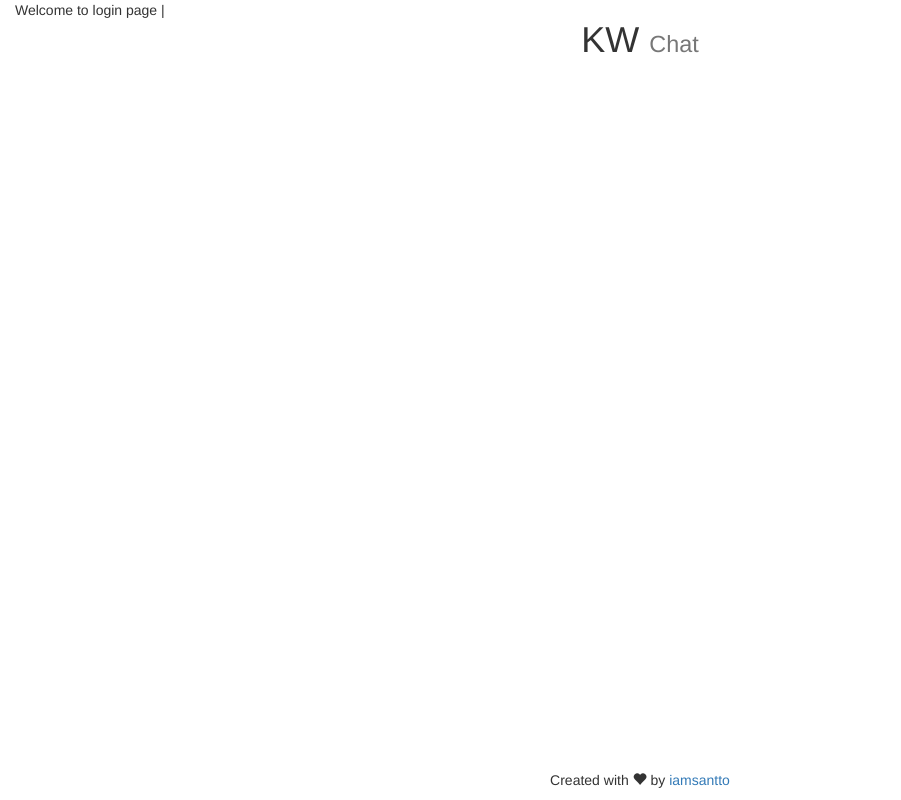
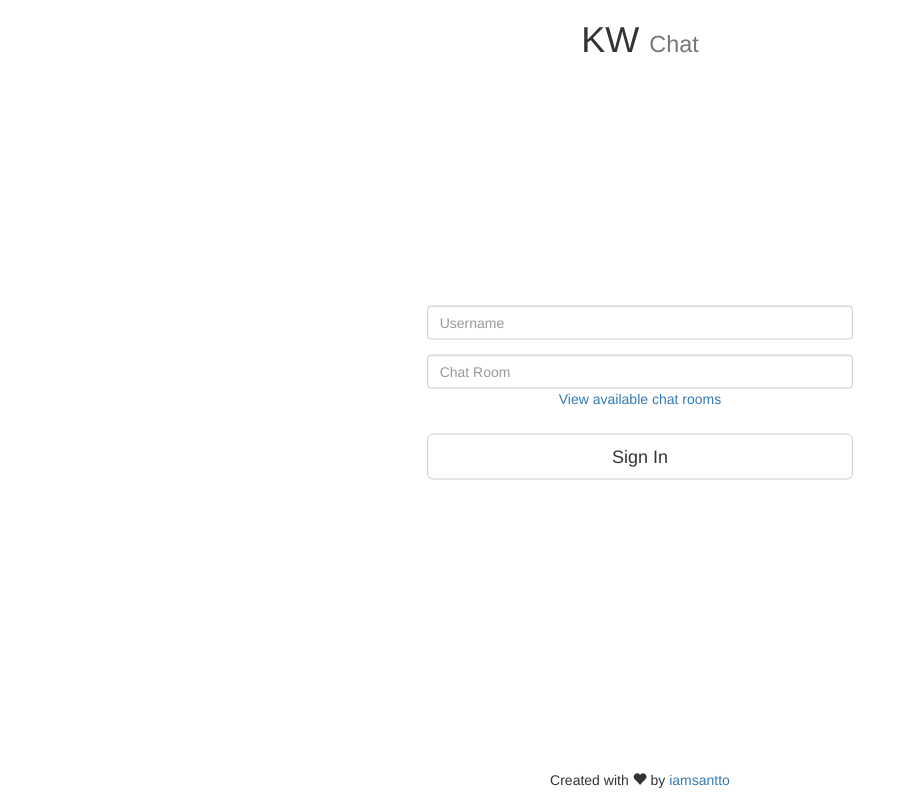
Before and after one commit to iamsantto/chat-up, a website: page public/index.html in a window 1280 px wide. Shown: the whole page, without its empty margins (0-901 px from the left). Drawn offline with Linux system fonts and the light colour scheme.

Commit message:
Login page design complete

```diff
--- a/public/css/style.css
+++ b/public/css/style.css
@@ -5,3 +5,10 @@ body {
 .header {
 
 }
+
+.contentMain {
+  position: absolute;
+  top: 50%;
+  transform: translateY(-50%);
+  width: 100%;
+}
--- a/public/index.html
+++ b/public/index.html
@@ -18,7 +18,7 @@
       </div>
 
       <!--** Ui Router **-->
-      <div ui-view></div>
+      <div class="row contentMain" ui-view></div>
 
       <!--** Footer **-->
       <div class="row footer navbar-fixed-bottom">
--- a/public/views/login.html
+++ b/public/views/login.html
@@ -1 +1,16 @@
-Welcome to login page |
+<div id="loginBox">
+    <div class="col-md-offset-4 col-md-4">
+        <form class="form-horizontal">
+          <div class="form-group">
+            <input type="text" class="form-control" id="" placeholder="Username">
+          </div>
+          <div class="form-group">
+            <input type="text" class="form-control" id="" placeholder="Chat Room">
+            <p class="text-center"><a href="#">View available chat rooms</a></p>
+          </div>
+          <div class="form-group">
+            <button type="submit" class="btn btn-default btn-lg btn-block">Sign In</button>
+          </div>
+        </form>
+    </div>
+</div>
```
